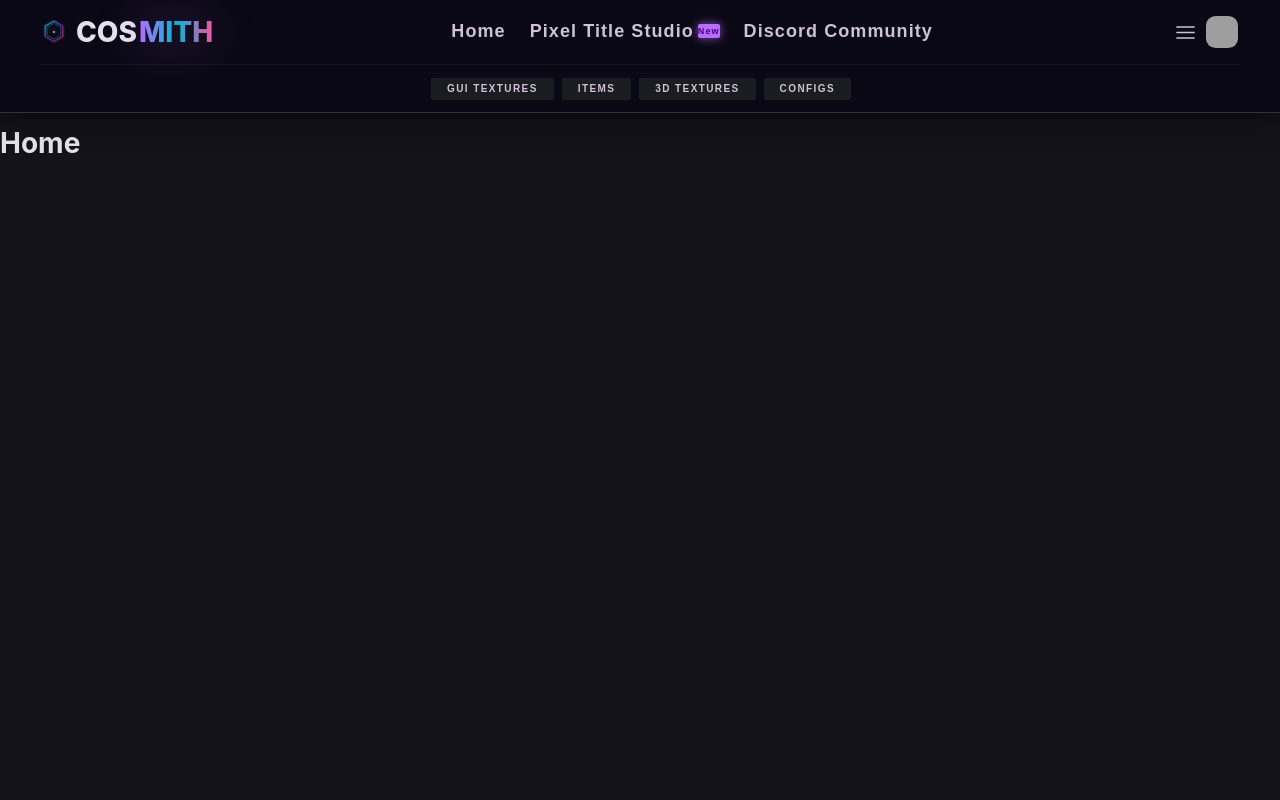
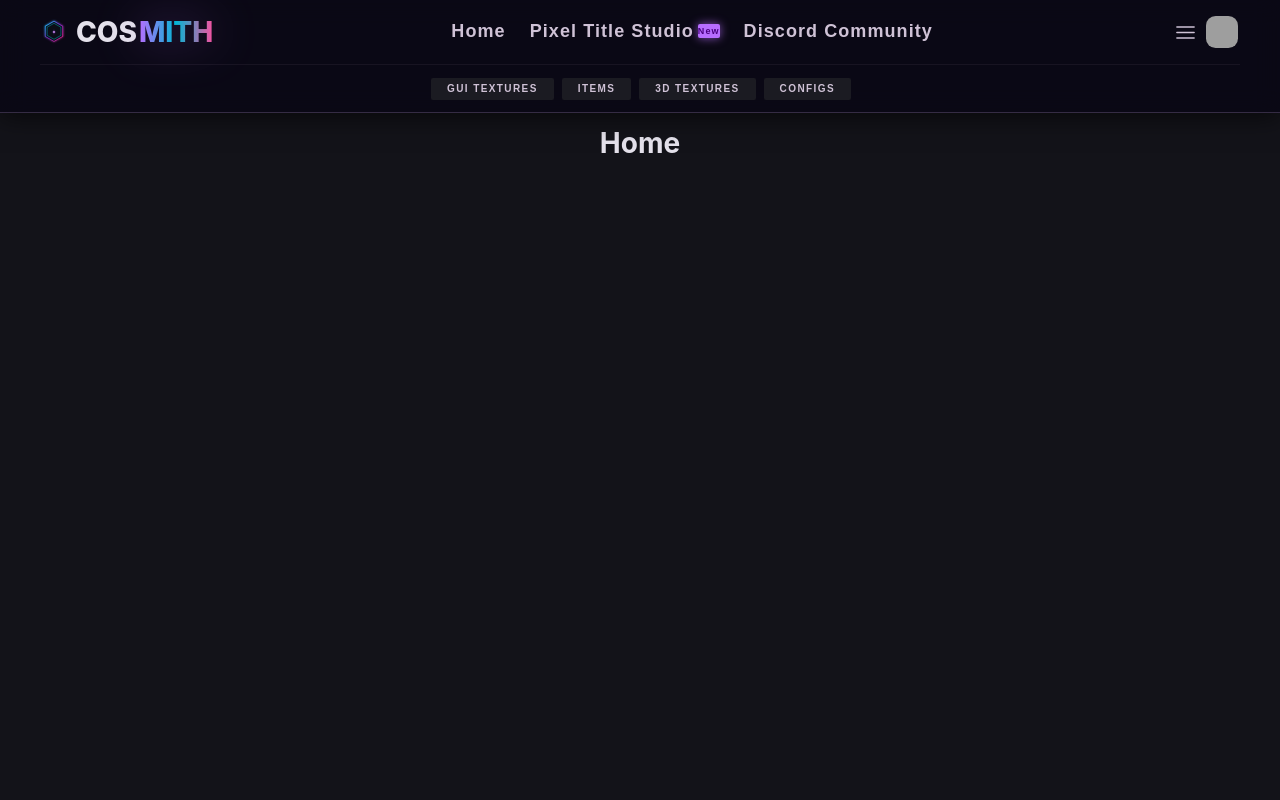
Before and after one commit to GaboCts/cosmith-shop, a React (Vite) app: page / in a window 1280 px wide. Shown: the top 800 px of the page. Built offline with nearby package versions, Linux system fonts and the light colour scheme; grey boxes are pictures that could not be loaded.

Commit message:
Page index

```diff
--- a/src/App.jsx
+++ b/src/App.jsx
@@ -1,14 +1,24 @@
 import { Header } from "./components/Header/Header"
 import { Footer } from "./components/Footer/Footer"
 
-import { HomePage } from "./pages/Home"
+import { HomePage } from "./pages/Home/HomePage"
+import { PixelStudio } from "./pages/PixelStudio/PixelStudio"
+import { NotFoundPage } from "./pages/NotFoundPage/NotFoundPage"
 
 function App() {
+    const currentPath = window.location.pathname
+
+    let page = <NotFoundPage />
+    if (currentPath === '/') {
+        page = <HomePage />
+    } else if (currentPath === '/pixel-studio') {
+        page = <PixelStudio />
+    }
 
     return (
         <>
             <Header />
-      <HomePage />
+            {page}
             <Footer />
         </>
     )
--- a/src/components/Header/Header.css
+++ b/src/components/Header/Header.css
@@ -177,3 +177,8 @@
     outline-color: var(--primary-container);
     transition: border-color 0.2s ease;
 }
+
+.isActive {
+    color: var(--primary-container);
+    border-bottom-color: var(--primary-container);
+}
--- a/src/components/Header/Header.jsx
+++ b/src/components/Header/Header.jsx
@@ -4,6 +4,7 @@ const AVATAR_URL =
   'https://media.discordapp.net/attachments/1096169021143011428/1550224409397301380/Chamber.jpeg?ex=6aad8e7c&is=6aac3cfc&hm=e2559666122a11c72375fc31fa36875962f550b01b1fc161379d1f77692152be&=&format=webp&width=1024&height=1020'
 
 export function Header() {
+
     return (
         <header className="site-header">
             <div className="container site-header__inner">
--- a/src/pages/Home.css
+++ /dev/null
@@ -1,3 +0,0 @@
-.main_content {
-    min-height: 100vh;
-}
--- /dev/null
+++ b/src/pages/Home/HomePage.css
@@ -0,0 +1,5 @@
+.main_content {
+    display: flex;
+    justify-content: center;
+    min-height: 100vh;
+}
--- a/src/pages/Home.jsx
+++ b/src/pages/Home/HomePage.jsx
@@ -1,4 +1,4 @@
-import './Home.css'
+import './HomePage.css'
 
 export function HomePage() {
     return (
--- /dev/null
+++ b/src/pages/NotFoundPage/NotFoundPage.jsx
@@ -0,0 +1,5 @@
+export function NotFoundPage() {
+    return (
+        <h1>404 Not found</h1>
+    )
+}
--- /dev/null
+++ b/src/pages/PixelStudio/PixelStudio.jsx
@@ -0,0 +1,5 @@
+export function PixelStudio() {
+    return (
+        <h1>Pixel Studio</h1>
+    )
+}
```
Lines whose indentation alone changed are shown as unchanged.
